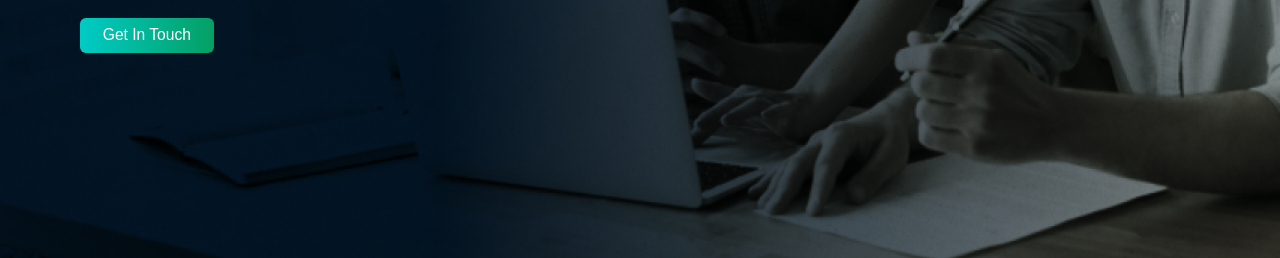
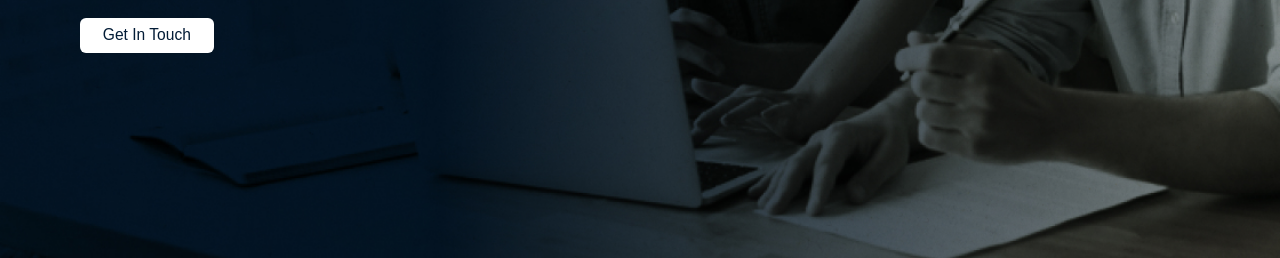
Before and after one commit to tarunfullstackdeveloper/3i, a plain HTML site: page index.html in a window 1280 px wide. Shown: the part 542-800 px from the top of the page. Drawn offline with nearby package versions, Linux system fonts and the light colour scheme; a web font is replaced by a local one.

Commit message:
Add files via upload

```diff
--- a/css/style.css
+++ b/css/style.css
@@ -740,6 +740,12 @@ svg:not(:root) {
 .featuredblog .row .contentwrap p {
     color: #333;
 }
+.whitebtn {
+    background: #fff!important;color: rgb(3 28 54);
+}
+.whitebtn:hover {
+    background: linear-gradient(90deg, rgba(0, 203, 198, 1) 100%, rgba(5, 159, 100, 1) 0%)!important;
+}
 @media(max-width: 1920px) {
     html {
         font-size: 82%;
--- a/index.html
+++ b/index.html
@@ -49,7 +49,7 @@
 				<div class="contentwrap">
 					<h1>Value creation partners for private equity firms</h1>
 					<p>We provinding Customized value creation solution designed specifically for lower middle market(LMM)</p>
-					<a href="" class="button-theme">Get in Touch</a>
+					<a href="" class="button-theme whitebtn">Get in Touch</a>
 				</div>
 			</div>
 		</div>
```
